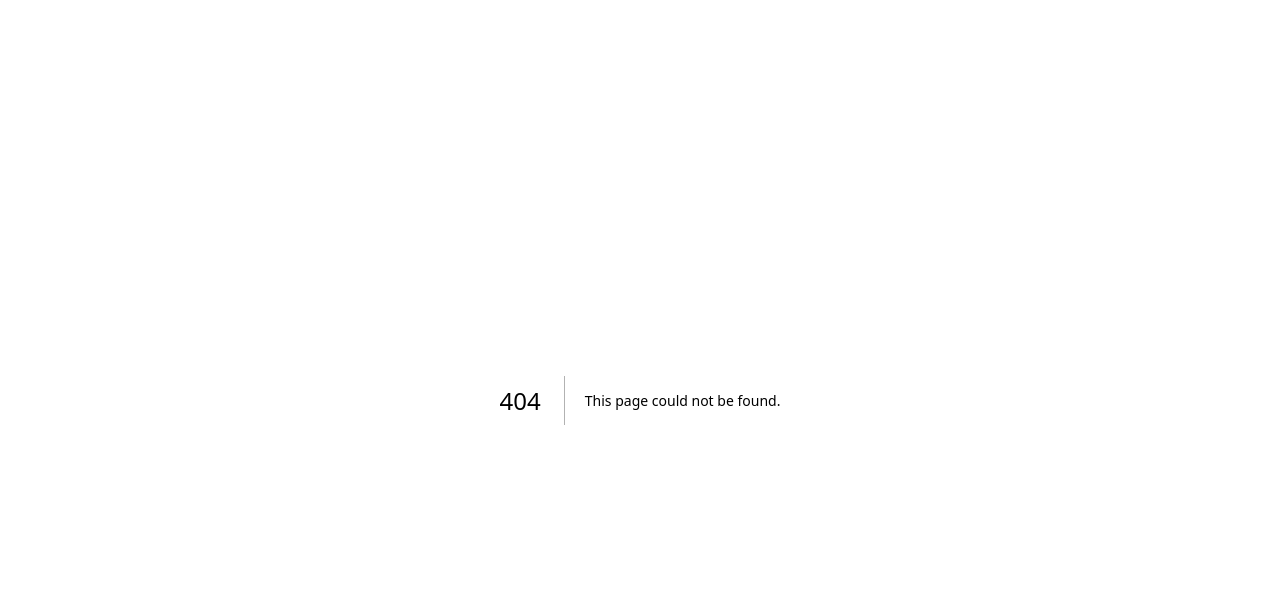
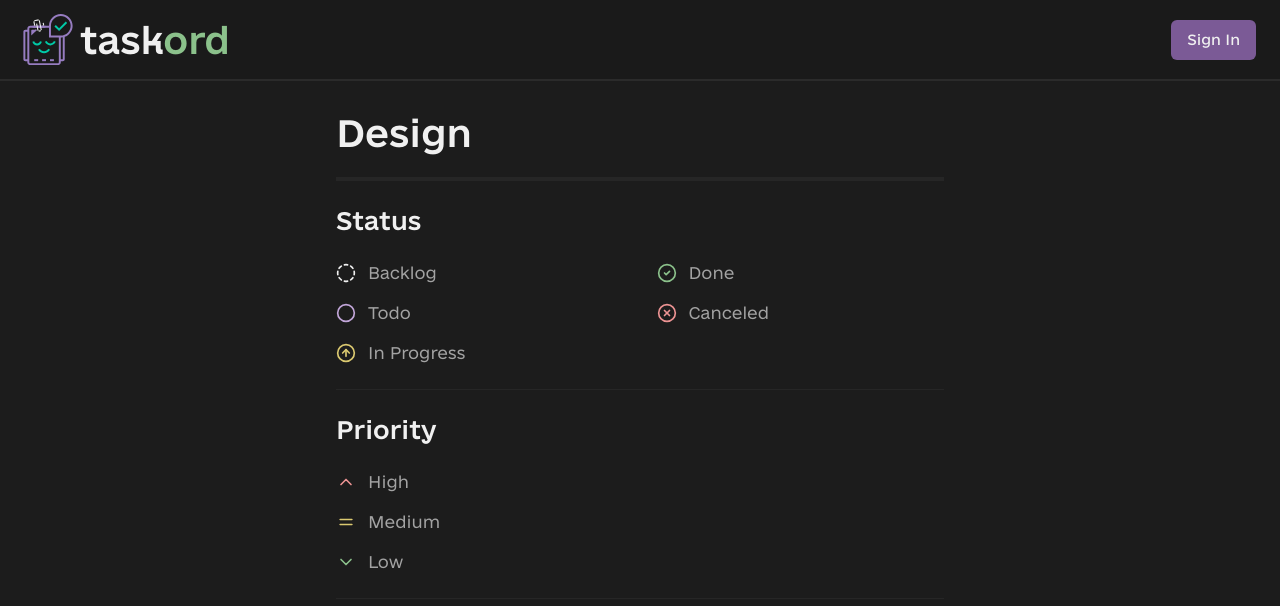
Before and after one commit to kshyr/taskord, a Next.js app: page /design in a window 1280 px wide. Before the commit this address had no page. Shown: the top 606 px of the page. Built offline with nearby package versions, Linux system fonts and the light colour scheme; no server answers.

Commit message:
task statuses and priorities icons and colors, design page

```diff
--- a/src/app/(dashboard)/layout.tsx
+++ b/src/app/(dashboard)/layout.tsx
@@ -23,7 +23,9 @@ export default function DashboardLayout({
       <aside className="flex h-full w-52 flex-col gap-6 border-r px-4 py-6">
         <Link href={"/"} className="flex items-center justify-center">
           <Image src={logoPng} width={48} height={48} alt="logo" />
-          <h1 className="select-none font-head text-2xl">taskord</h1>
+          <h1 className="select-none font-head text-2xl">
+            task<span className="text-success-border">ord</span>
+          </h1>
         </Link>
         <Sidebar />
       </aside>
--- /dev/null
+++ b/src/app/design/page.tsx
@@ -0,0 +1,64 @@
+import LandingHeader from "@/src/components/landing/Header.tsx";
+import { priorityItems, statusItems } from "@/src/lib/static_data.ts";
+import { ReactNode } from "react";
+
+export default function DesignPage() {
+  return (
+    <div className="flex min-h-screen flex-col">
+      <LandingHeader />
+      <main className="container flex max-w-2xl flex-col gap-6 pt-8">
+        <h1 className="font-head text-4xl">Design</h1>
+        <div className="h-1 w-full bg-muted" />
+        <Category title="Status">
+          <div className="grid grid-flow-col grid-rows-3 gap-4">
+            {statusItems.statuses.map((status) => {
+              const StatusIcon = status.icon;
+              return (
+                <div key={status.label} className="flex items-center gap-3">
+                  <StatusIcon
+                    size={statusItems.defaults.iconSize}
+                    className={status.className}
+                  />
+                  <span className="text-muted-foreground">{status.label}</span>
+                </div>
+              );
+            })}
+          </div>
+        </Category>
+        <Category title={"Priority"}>
+          <div className="flex flex-col gap-4">
+            {priorityItems.priorities.map((priority) => {
+              const PriorityIcon = priority.icon;
+              return (
+                <div key={priority.label} className="flex items-center gap-3">
+                  <PriorityIcon
+                    size={priorityItems.defaults.iconSize}
+                    className={priority.className}
+                  />
+                  <span className="text-muted-foreground">
+                    {priority.label}
+                  </span>
+                </div>
+              );
+            })}
+          </div>
+        </Category>
+      </main>
+    </div>
+  );
+}
+
+type CategoryProps = {
+  title: string;
+  children: ReactNode;
+};
+
+function Category({ title, children }: CategoryProps) {
+  return (
+    <div className="flex flex-col gap-6">
+      <h2 className=" text-2xl font-semibold">{title}</h2>
+      {children}
+      <div className="h-[1px] w-full bg-muted" />
+    </div>
+  );
+}
--- a/src/app/globals.css
+++ b/src/app/globals.css
@@ -42,6 +42,9 @@
         --destructive: 0 84.2% 60.2%;
         --destructive-foreground: 0 0% 98%;
 
+        --warning: 0 0% 14.9%;
+        --warning-foreground: 0 0% 98%;
+
         --border: 0 0% 89.8%;
         --input: 0 0% 89.8%;
         --ring: 0 0% 3.9%;
@@ -60,10 +63,11 @@
         --popover-foreground: 0 0% 94%;
 
         --primary: var(--violet);
-        --primary-foreground: 0 0% 98%;
+        --primary-foreground: 0 0% 94%;
+        --primary-border: 273 40% 75%;
 
         --secondary: var(--green);
-        --secondary-foreground: 0 0% 98%;
+        --secondary-foreground: 0 0% 94%;
 
         --muted: 0 0% 14.9%;
         --muted-foreground: 0 0% 63.9%;
@@ -72,7 +76,19 @@
         --accent-foreground: 0 0% 98%;
 
         --destructive: 0 38% 37%;
-        --destructive-foreground: 0 0% 98%;
+        --destructive-foreground: 0 0% 94%;
+
+        --success: var(--green);
+        --success-foreground: 0 0% 94%;
+        --success-border: 120 30% 65%;
+
+        --warning: 61 60% 70%;
+        --warning-foreground: 0 0% 94%;
+        --warning-border: 50 60% 65%;
+
+        --error: 0 38% 37%;
+        --error-foreground: 0 0% 94%;
+        --error-border: 0 70% 75%;
 
         --border: 0 0% 17%;
         --input: 0 0% 17.9%;
--- a/src/app/page.tsx
+++ b/src/app/page.tsx
@@ -1,10 +1,6 @@
-import Link from "next/link";
-import { getUserSession } from "@/src/utils/auth.utils";
-import { Button } from "@/src/components/ui/button";
 import LandingHeader from "@/src/components/landing/Header";
 
-export default async function LandingPage() {
-  const session = await getUserSession();
+export default function LandingPage() {
   return (
     <div className="flex min-h-screen flex-col">
       <LandingHeader />
--- a/src/components/landing/Header.tsx
+++ b/src/components/landing/Header.tsx
@@ -17,7 +17,8 @@ export default async function LandingHeader() {
           draggable={false}
         />
         <h1 className="hidden select-none font-head text-4xl sm:block">
-          taskord
+          task
+          <span className="text-success-border">ord</span>
         </h1>
       </div>
       <div className="flex items-center gap-8">
--- a/src/components/projects/ProjectCard.tsx
+++ b/src/components/projects/ProjectCard.tsx
@@ -1,4 +1,4 @@
-import { Project } from "@/src/types/types.ts";
+import type { Project } from "@/src/types/types.ts";
 import {
   Card,
   CardContent,
@@ -9,6 +9,13 @@ import {
 import { Badge } from "@/src/components/ui/badge";
 import Link from "next/link";
 import { ReactNode } from "react";
+import {
+  priorityItems,
+  Priority,
+  Status,
+  statusItems,
+} from "@/src/lib/static_data.ts";
+import { StatusValue } from "@/src/types/types.ts";
 
 type ProjectCardProps = {
   project: Project;
@@ -55,14 +62,40 @@ export default function ProjectCard({ project }: ProjectCardProps) {
                 new Date(b.dueDate).getTime() - new Date(a.dueDate).getTime()
               );
             })
-            .map((task) => (
-              <div
-                key={task.id}
-                className="flex w-full rounded-lg border border-border bg-neutral-800 px-4 py-2 text-sm font-medium"
-              >
-                <span>{task.name}</span>
-              </div>
-            ))}
+            ?.map((task) => {
+              // const status = statuses.find(
+              //  (s) => s.value === task.status,
+              //) as Status;
+              const status = statusItems.statuses[2] as Status;
+              const StatusIcon = status.icon;
+
+              const priority = priorityItems.priorities[0] as Priority;
+              const PriorityIcon = priority.icon;
+
+              const isPriorityDisplayed =
+                task.status === StatusValue.BACKLOG ||
+                task.status === StatusValue.IN_PROGRESS ||
+                task.status === StatusValue.TODO;
+
+              return (
+                <div
+                  key={task.id}
+                  className="flex w-full items-center gap-1 rounded-lg border border-border bg-neutral-800 px-3 py-2 text-sm font-medium"
+                >
+                  <span className="mr-auto">{task.name}</span>
+                  <StatusIcon
+                    size={statusItems.defaults.iconSize}
+                    className={status.className}
+                  />
+                  {isPriorityDisplayed && (
+                    <PriorityIcon
+                      size={priorityItems.defaults.iconSize}
+                      className={priority.className}
+                    />
+                  )}
+                </div>
+              );
+            })}
         </div>
       </CardContent>
     </Card>
--- /dev/null
+++ b/src/lib/static_data.ts
@@ -0,0 +1,97 @@
+import type { LucideIcon } from "lucide-react";
+import {
+  ArrowUpCircle,
+  CheckCircle2,
+  ChevronDown,
+  ChevronUp,
+  Circle,
+  CircleDashed,
+  Equal,
+  XCircle,
+} from "lucide-react";
+import { StatusValue, PriorityValue } from "@/src/types/types.ts";
+import { HTMLAttributes } from "react";
+
+export type Status = {
+  value: StatusValue;
+  label: string;
+  icon: LucideIcon;
+  className: HTMLAttributes<HTMLDivElement>["className"];
+};
+
+const statuses: Status[] = [
+  {
+    value: StatusValue.BACKLOG,
+    label: "Backlog",
+    icon: CircleDashed,
+    className: "",
+  },
+  {
+    value: StatusValue.TODO,
+    label: "Todo",
+    icon: Circle,
+    className: "text-primary-border",
+  },
+  {
+    value: StatusValue.IN_PROGRESS,
+    label: "In Progress",
+    icon: ArrowUpCircle,
+    className: "text-warning-border",
+  },
+  {
+    value: StatusValue.DONE,
+    label: "Done",
+    icon: CheckCircle2,
+    className: "text-success-border",
+  },
+  {
+    value: StatusValue.CANCELED,
+    label: "Canceled",
+    icon: XCircle,
+    className: "text-error-border",
+  },
+];
+
+export const statusItems = {
+  statuses,
+  statusValues: statuses.map((status) => status.value),
+  defaults: {
+    iconSize: 20,
+  },
+};
+
+export type Priority = {
+  value: PriorityValue;
+  label: string;
+  icon: LucideIcon;
+  className: HTMLAttributes<HTMLElement>["className"];
+};
+
+const priorities: Priority[] = [
+  {
+    value: PriorityValue.HIGH,
+    label: "High",
+    icon: ChevronUp,
+    className: "text-error-border",
+  },
+  {
+    value: PriorityValue.MEDIUM,
+    label: "Medium",
+    icon: Equal,
+    className: "text-warning-border",
+  },
+  {
+    value: PriorityValue.LOW,
+    label: "Low",
+    icon: ChevronDown,
+    className: "text-success-border",
+  },
+];
+
+export const priorityItems = {
+  priorities,
+  priorityValues: priorities.map((priority) => priority.value),
+  defaults: {
+    iconSize: 20,
+  },
+};
--- a/src/types/types.ts
+++ b/src/types/types.ts
@@ -1,10 +1,12 @@
-enum Status {
-  OPEN,
+export enum StatusValue {
+  BACKLOG,
+  TODO,
   IN_PROGRESS,
-  CLOSED,
+  DONE,
+  CANCELED,
 }
 
-enum Priority {
+export enum PriorityValue {
   LOW,
   MEDIUM,
   HIGH,
@@ -15,8 +17,8 @@ export type Task = {
   name: string;
   project?: Project;
   description?: string;
-  status: Status;
-  priority: Priority;
+  status: StatusValue;
+  priority: PriorityValue;
   dueDate?: string;
   createdAt: string;
   updatedAt: string;
--- a/tailwind.config.js
+++ b/tailwind.config.js
@@ -8,6 +8,7 @@ module.exports = {
     "./components/**/*.{ts,tsx}",
     "./app/**/*.{ts,tsx}",
     "./src/**/*.{ts,tsx}",
+    "./src/lib/static_data.ts",
   ],
   theme: {
     container: {
@@ -27,6 +28,7 @@ module.exports = {
         primary: {
           DEFAULT: "hsl(var(--primary))",
           foreground: "hsl(var(--primary-foreground))",
+          border: "hsl(var(--primary-border))",
         },
         secondary: {
           DEFAULT: "hsl(var(--secondary))",
@@ -35,6 +37,21 @@ module.exports = {
         destructive: {
           DEFAULT: "hsl(var(--destructive))",
           foreground: "hsl(var(--destructive-foreground))",
+        },
+        success: {
+          DEFAULT: "hsl(var(--success))",
+          foreground: "hsl(var(--success-foreground))",
+          border: "hsl(var(--success-border))",
+        },
+        warning: {
+          DEFAULT: "hsl(var(--warning))",
+          foreground: "hsl(var(--warning-foreground))",
+          border: "hsl(var(--warning-border))",
+        },
+        error: {
+          DEFAULT: "hsl(var(--error))",
+          foreground: "hsl(var(--error-foreground))",
+          border: "hsl(var(--error-border))",
         },
         muted: {
           DEFAULT: "hsl(var(--muted))",
@@ -52,7 +69,6 @@ module.exports = {
           DEFAULT: "hsl(var(--card))",
           foreground: "hsl(var(--card-foreground))",
         },
-
         transparent: "transparent",
         // background: "#1E1E1E",
         // foreground: "#EAEAEA",
```
Also changed, not shown: src/lib/icons.ts (added).
